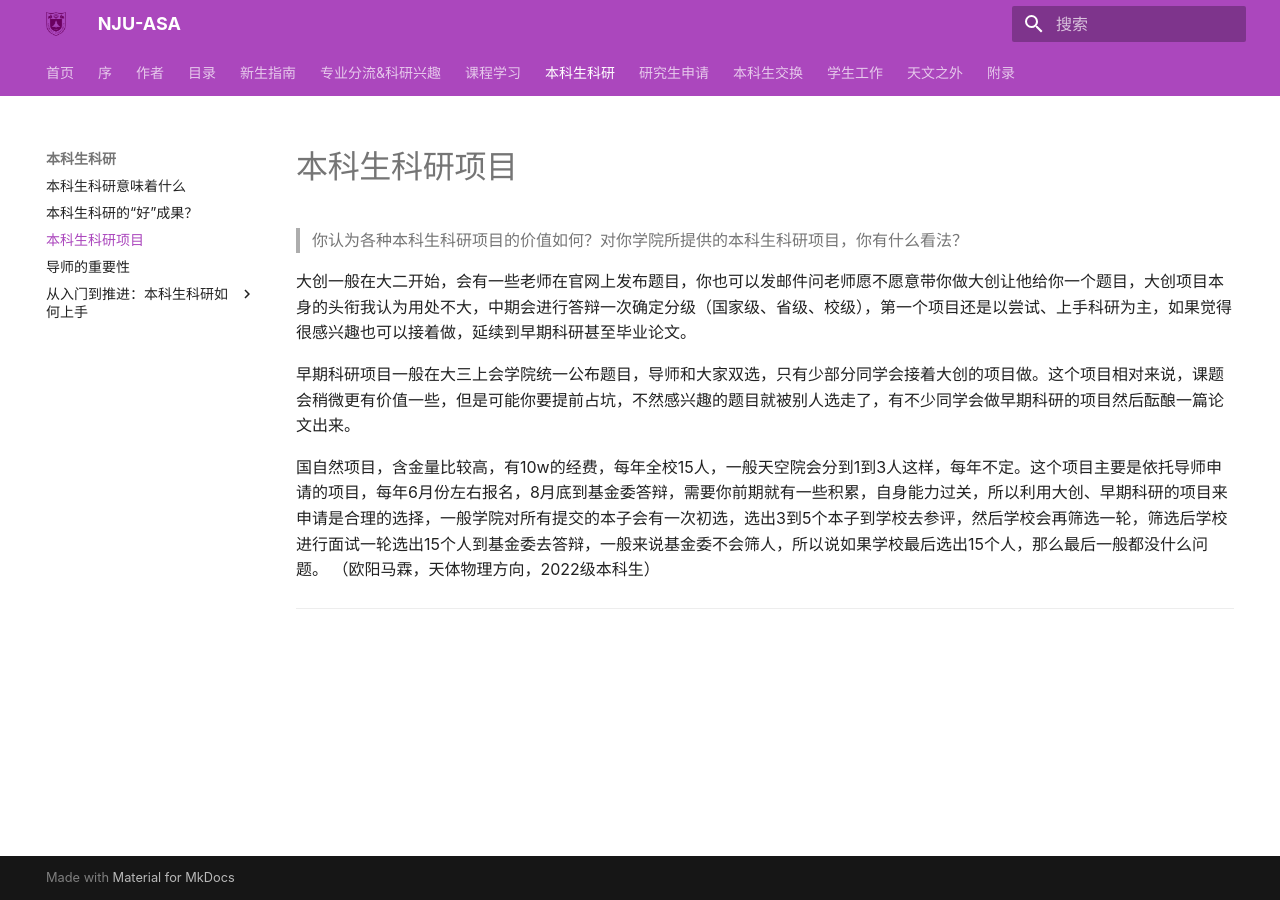
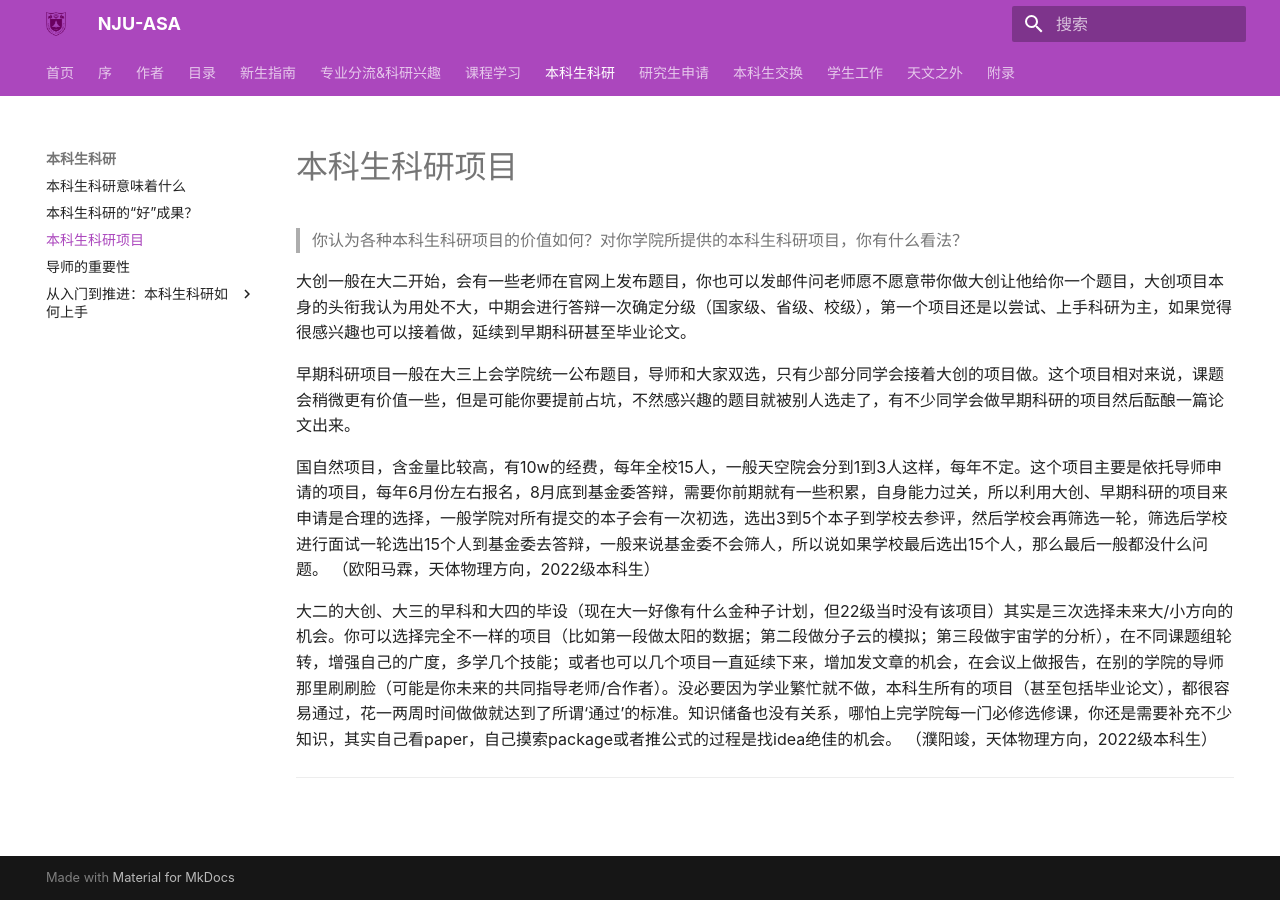
Before and after one commit to nju-astronomy/NJU-ASA, an MkDocs documentation site: the page built from docs/research_undergrad/projects.md, in a window 1280 px wide. Built offline with MkDocs 1.6.1 and Material for MkDocs 9.7.7, drawn with Linux system fonts in a browser that asks for light colours; some web fonts are replaced.

Commit message:
Update projects.md

```diff
--- a/docs/research_undergrad/projects.md
+++ b/docs/research_undergrad/projects.md
@@ -7,4 +7,6 @@
 国自然项目，含金量比较高，有10w的经费，每年全校15人，一般天空院会分到1到3人这样，每年不定。这个项目主要是依托导师申请的项目，每年6月份左右报名，8月底到基金委答辩，需要你前期就有一些积累，自身能力过关，所以利用大创、早期科研的项目来申请是合理的选择，一般学院对所有提交的本子会有一次初选，选出3到5个本子到学校去参评，然后学校会再筛选一轮，筛选后学校进行面试一轮选出15个人到基金委去答辩，一般来说基金委不会筛人，所以说如果学校最后选出15个人，那么最后一般都没什么问题。
 （欧阳马霖，天体物理方向，2022级本科生）
 
+大二的大创、大三的早科和大四的毕设（现在大一好像有什么金种子计划，但22级当时没有该项目）其实是三次选择未来大/小方向的机会。你可以选择完全不一样的项目（比如第一段做太阳的数据；第二段做分子云的模拟；第三段做宇宙学的分析），在不同课题组轮转，增强自己的广度，多学几个技能；或者也可以几个项目一直延续下来，增加发文章的机会，在会议上做报告，在别的学院的导师那里刷刷脸（可能是你未来的共同指导老师/合作者）。没必要因为学业繁忙就不做，本科生所有的项目（甚至包括毕业论文），都很容易通过，花一两周时间做做就达到了所谓‘通过’的标准。知识储备也没有关系，哪怕上完学院每一门必修选修课，你还是需要补充不少知识，其实自己看paper，自己摸索package或者推公式的过程是找idea绝佳的机会。 （濮阳竣，天体物理方向，2022级本科生）
+
 ---
```
